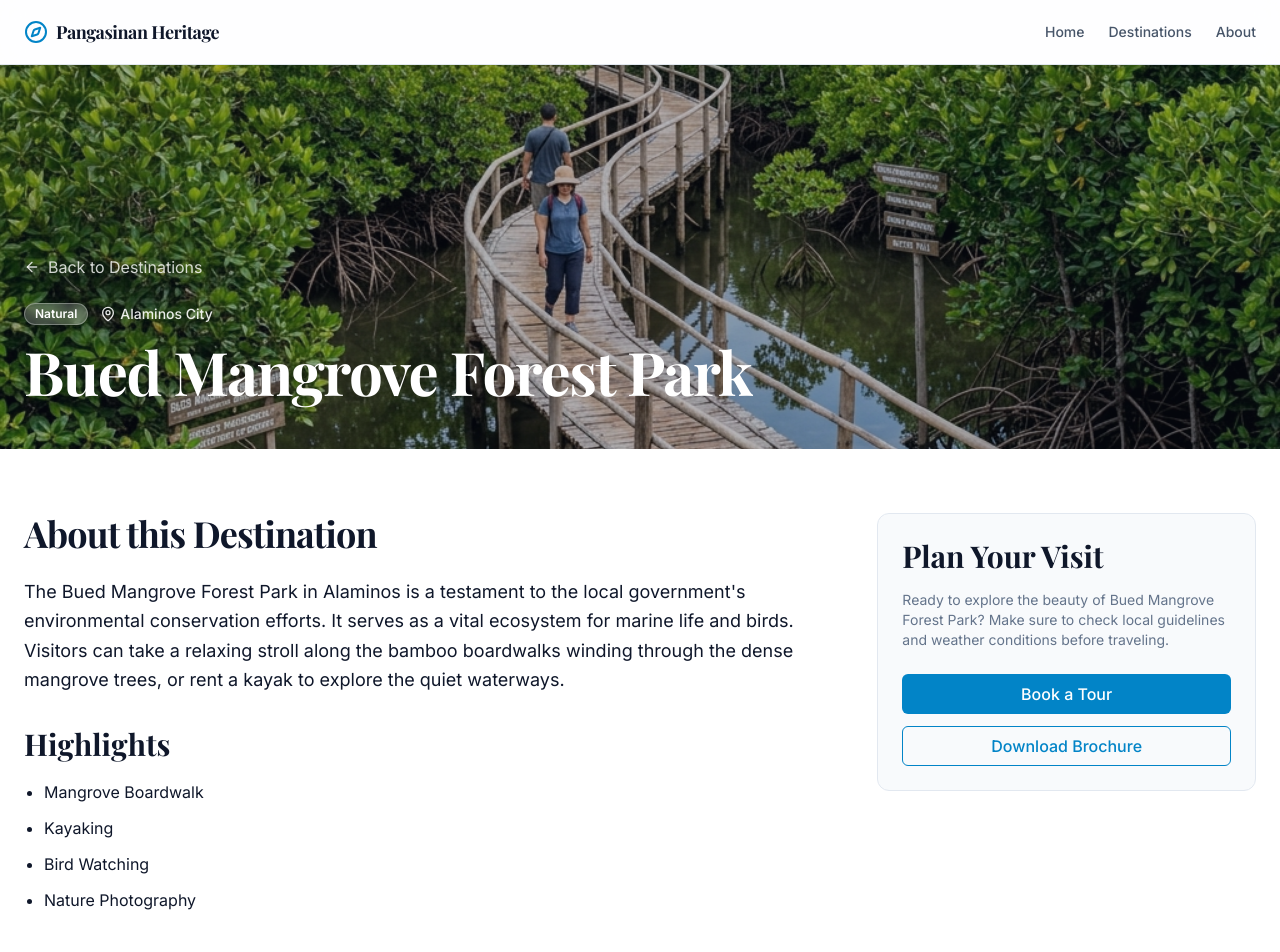
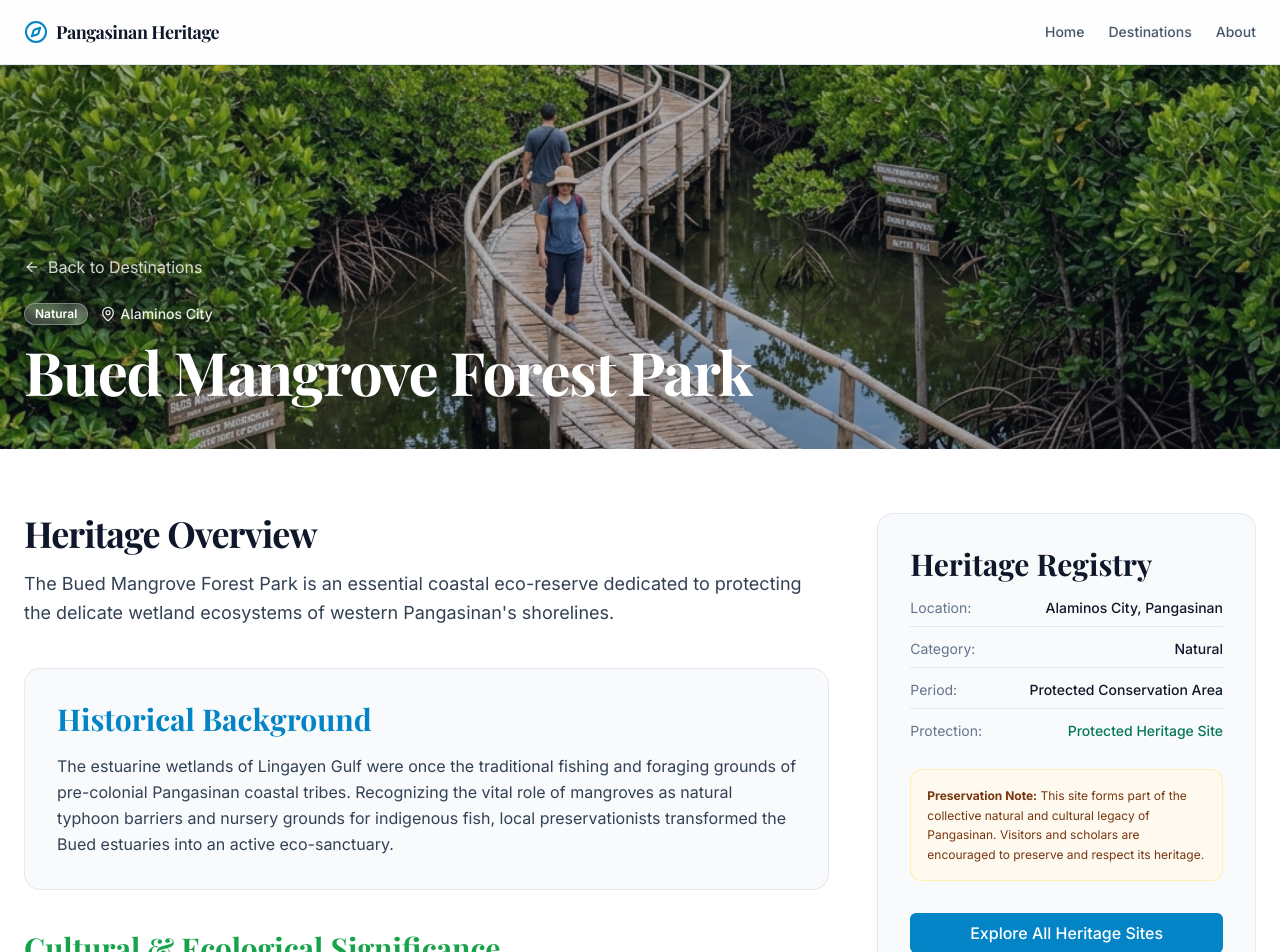
Before and after one commit to klaaayd/elective4pangasinanheritage, a Next.js app: page /destinations/bued-mangrove in a window 1280 px wide. Shown: the top 952 px of the page. Built offline with nearby package versions, Linux system fonts and the light colour scheme; a web font is replaced by a local one.

Commit message:
Enhance heritage education content, remove bookings, and prevent search redirects

```diff
--- a/src/app/destinations/[id]/page.tsx
+++ b/src/app/destinations/[id]/page.tsx
@@ -62,30 +62,88 @@ export default function DestinationDetailsPage({ params }: DestinationDetailsPro
 
         <div className="container mx-auto px-4 md:px-6 py-12 md:py-16">
           <div className="grid grid-cols-1 lg:grid-cols-3 gap-12">
-            <div className="lg:col-span-2">
-              <Heading level={2} className="mb-6">About this Destination</Heading>
-              <Text className="text-lg leading-relaxed mb-8">
-                {destination.description}
-              </Text>
+            <div className="lg:col-span-2 space-y-10">
+              {/* Overview */}
+              <div>
+                <Heading level={2} className="mb-4 text-3xl">Heritage Overview</Heading>
+                <Text className="text-lg leading-relaxed text-slate-700">
+                  {destination.description}
+                </Text>
+              </div>
 
-              <Heading level={3} className="mb-4">Highlights</Heading>
-              <ul className="list-disc pl-5 space-y-2 mb-8">
-                {destination.highlights.map((highlight, index) => (
-                  <li key={index}>
-                    <Text>{highlight}</Text>
-                  </li>
-                ))}
-              </ul>
+              {/* Historical Background */}
+              <div className="bg-slate-50 p-6 md:p-8 rounded-2xl border border-slate-200">
+                <Heading level={3} className="mb-4 text-2xl text-pangasinan-blue">Historical Background</Heading>
+                <Text className="text-base leading-relaxed text-slate-700">
+                  {destination.historicalBackground}
+                </Text>
+              </div>
+
+              {/* Cultural Significance */}
+              <div>
+                <Heading level={3} className="mb-4 text-2xl text-pangasinan-green">Cultural & Ecological Significance</Heading>
+                <Text className="text-base leading-relaxed text-slate-700">
+                  {destination.significance}
+                </Text>
+              </div>
+
+              {/* Highlights */}
+              <div>
+                <Heading level={3} className="mb-4 text-2xl">Key Heritage Features</Heading>
+                <div className="grid grid-cols-1 sm:grid-cols-2 gap-3">
+                  {destination.highlights.map((highlight, index) => (
+                    <div key={index} className="flex items-center p-3 rounded-xl bg-white border border-slate-200 shadow-sm">
+                      <span className="w-2 h-2 rounded-full bg-pangasinan-blue mr-3 shrink-0" />
+                      <Text className="font-medium text-slate-800">{highlight}</Text>
+                    </div>
+                  ))}
+                </div>
+              </div>
             </div>
 
+            {/* Sidebar: Heritage Registry Card */}
             <div>
-              <div className="rounded-xl border border-slate-200 bg-slate-50 p-6 sticky top-24">
-                <Heading level={3} className="mb-4">Plan Your Visit</Heading>
-                <Text variant="muted" className="mb-6">
-                  Ready to explore the beauty of {destination.name}? Make sure to check local guidelines and weather conditions before traveling.
-                </Text>
-                <Button className="w-full mb-3">Book a Tour</Button>
-                <Button variant="outline" className="w-full">Download Brochure</Button>
+              <div className="rounded-2xl border border-slate-200 bg-slate-50 p-6 md:p-8 sticky top-24 shadow-sm space-y-6">
+                <div>
+                  <Heading level={3} className="text-xl mb-4">Heritage Registry</Heading>
+                  <dl className="space-y-3 text-sm">
+                    <div className="flex justify-between border-b border-slate-200 pb-2">
+                      <dt className="text-slate-500">Location:</dt>
+                      <dd className="font-medium text-slate-900">{destination.location}, Pangasinan</dd>
+                    </div>
+                    <div className="flex justify-between border-b border-slate-200 pb-2">
+                      <dt className="text-slate-500">Category:</dt>
+                      <dd className="font-medium text-slate-900">{destination.category}</dd>
+                    </div>
+                    <div className="flex justify-between border-b border-slate-200 pb-2">
+                      <dt className="text-slate-500">Period:</dt>
+                      <dd className="font-medium text-slate-900">{destination.established}</dd>
+                    </div>
+                    <div className="flex justify-between pb-1">
+                      <dt className="text-slate-500">Protection:</dt>
+                      <dd className="font-medium text-emerald-700">Protected Heritage Site</dd>
+                    </div>
+                  </dl>
+                </div>
+
+                <div className="rounded-xl bg-amber-50/80 border border-amber-200/60 p-4">
+                  <Text className="text-xs text-amber-900 leading-relaxed">
+                    <strong>Preservation Note:</strong> This site forms part of the collective natural and cultural legacy of Pangasinan. Visitors and scholars are encouraged to preserve and respect its heritage.
+                  </Text>
+                </div>
+
+                <div className="space-y-3 pt-2">
+                  <Link href="/destinations" className="block">
+                    <Button variant="primary" className="w-full">
+                      Explore All Heritage Sites
+                    </Button>
+                  </Link>
+                  <Link href="/about" className="block">
+                    <Button variant="outline" className="w-full">
+                      Read Province History
+                    </Button>
+                  </Link>
+                </div>
               </div>
             </div>
           </div>
--- a/src/app/page.tsx
+++ b/src/app/page.tsx
@@ -29,12 +29,12 @@ export default function Home() {
         <section className="bg-pangasinan-salt-dark py-16 md:py-24">
           <div className="container mx-auto px-4 md:px-6 flex flex-col md:flex-row items-center gap-10">
             <div className="md:w-1/2">
-              <Heading level={2} className="mb-4">Why Visit Pangasinan?</Heading>
+              <Heading level={2} className="mb-4">The Heritage of Pangasinan</Heading>
               <Text className="mb-4">
-                Pangasinan is a province where history, culture, and nature intertwine beautifully. From the world-renowned Hundred Islands to the solemnity of the Manaoag Church, it offers diverse experiences for every type of traveler.
+                Pangasinan is a province where history, culture, and nature intertwine beautifully. From the prehistoric coral formations of the Hundred Islands to the solemn colonial architecture of Manaoag and Bolinao, each landmark tells a story of the communities and events that shaped the north.
               </Text>
               <Text>
-                Our digital showcase aims to preserve and promote these heritage sites, ensuring they remain appreciated for generations to come. Join us in celebrating the heart of the north.
+                This digital showcase is dedicated to documenting, explaining, and celebrating these heritage treasures, fostering cultural appreciation and environmental awareness for generations to come.
               </Text>
             </div>
             <div className="md:w-1/2 grid grid-cols-2 gap-4">
--- a/src/data/destinations.ts
+++ b/src/data/destinations.ts
@@ -5,6 +5,9 @@ export interface Destination {
   name: string;
   shortDescription: string;
   description: string;
+  historicalBackground: string;
+  significance: string;
+  established: string;
   location: string;
   category: 'Natural' | 'Historical' | 'Cultural' | 'Religious';
   image: string;
@@ -15,61 +18,79 @@ export const destinations: Destination[] = [
   {
     id: "hundred-islands",
     name: "Hundred Islands National Park",
-    shortDescription: "A group of 124 islands scattered in Lingayen Gulf, known for their mushroom-like shapes and vibrant marine life.",
-    description: "The Hundred Islands National Park (Pangasinan: Kapulo-puloan or Taytay-Bakes) is the first national park and a protected area located in Alaminos, Pangasinan in the northern Philippines. The islands, totaling 124 at low tide and 123 at high tide, are scattered in Lingayen Gulf and are believed to be about two million years old. They actually consist of ancient corals that extend well inland.",
+    shortDescription: "An ancient geological marvel of 124 limestone islands in Lingayen Gulf, preserved as the first national park of the Philippines.",
+    description: "The Hundred Islands National Park (Pangasinan: Kapulo-puloan or Taytay-Bakes) is the first national park and a protected area located in Alaminos, Pangasinan. The islands, totaling 124 at low tide and 123 at high tide, are scattered across Lingayen Gulf and are estimated to be over two million years old.",
+    historicalBackground: "The islands originated as ancient coral reefs that were uplifted through centuries of tectonic activity. Continuous wave action and weathering gradually carved the bases of the limestone formations, resulting in their iconic mushroom-like silhouettes. In 1940, President Manuel L. Quezon formally declared it a protected National Park through Presidential Proclamation No. 667.",
+    significance: "Serves as an irreplaceable marine biodiversity sanctuary and a living geological museum illustrating the prehistoric ocean floor topography of northern Luzon.",
+    established: "Declared National Park in 1940",
     location: "Alaminos City",
     category: "Natural",
     image: getImagePath("/images/hundred-islands.jpg"),
-    highlights: ["Island Hopping", "Snorkeling", "Pilgrimage Island", "Governor's Island Viewpoint"]
+    highlights: ["Geological Formations", "Marine Biodiversity", "Pilgrimage Island", "Coral Reef Ecosystems"]
   },
   {
     id: "manaoag-church",
     name: "Minor Basilica of Our Lady of the Rosary of Manaoag",
-    shortDescription: "A major pilgrimage site in the Philippines, drawing thousands of devotees to the miraculous icon of Our Lady of Manaoag.",
-    description: "The Minor Basilica of Our Lady of the Rosary of Manaoag, located on top of a hill in the town, has been canonically affiliated with the Papal Basilica of Saint Mary Major in Rome since June 2011. The church is one of the Philippines' most widely visited Roman Catholic Pilgrimage sites. Many Catholics flock here, praying for health, safe travels, and good fortune.",
+    shortDescription: "A centuries-old spiritual center and architectural sanctuary canonically affiliated with the Papal Basilica of Saint Mary Major in Rome.",
+    description: "The Minor Basilica of Our Lady of the Rosary of Manaoag is one of the most revered Roman Catholic pilgrimage destinations in the country, drawing millions of faithful devotees and cultural scholars annually.",
+    historicalBackground: "The origins of Manaoag date back to 1605 when an Augustinian friar established the initial mission. According to local historical lore, the Virgin Mary appeared to an indigenous farmer atop a hill, calling out to him (from the Pangasinan root word 'taoag', meaning 'to call'—hence 'Manaoag'). The stone sanctuary was progressively expanded across the Spanish colonial era and survived heavy bombardment during World War II.",
+    significance: "A central pillar of Pangasinan religious heritage and popular devotion, elevated to the status of Minor Basilica in 2014 by Pope Francis.",
+    established: "Founded in 1605",
     location: "Manaoag",
     category: "Religious",
     image: getImagePath("/images/manaoag-church.jpg"),
-    highlights: ["Pilgrimage", "Historical Architecture", "Religious Artifacts", "Mass Services"]
+    highlights: ["17th-Century Ivories", "Colonial Belfry & Nave", "Spiritual Heritage Museum", "Votive Cultural Traditions"]
   },
   {
     id: "cape-bolinao-lighthouse",
     name: "Cape Bolinao Lighthouse",
-    shortDescription: "An iconic historical lighthouse offering panoramic views of the South China Sea and the West Philippine Sea.",
-    description: "Built in 1903 by American, British, and Filipino engineers, the Cape Bolinao Lighthouse stands proudly atop Punta Piedra Point in Patar, Bolinao. It is one of the five major lighthouses in the country and stands at 101 feet, making it the second tallest lighthouse in the Philippines next to the Cape Bojeador Lighthouse in Ilocos Norte.",
+    shortDescription: "An early 20th-century maritime beacon standing tall over Punta Piedra Point, guiding historic seafaring routes.",
+    description: "Built in 1903 by a joint coalition of American, British, and Filipino engineers, the Cape Bolinao Lighthouse stands proudly atop Punta Piedra Point. Rising 101 feet, it is the second tallest lighthouse tower in the Philippines.",
+    historicalBackground: "Erected during the American colonial administration to secure international shipping lanes navigating the South China Sea and Lingayen Gulf, the beacon guided countless merchant galleons, naval vessels, and coastal trading vessels across treacherous offshore coral banks for over a century.",
+    significance: "An architectural testament to turn-of-the-century civil engineering and an enduring coastal beacon that protected international trade routes along western Pangasinan.",
+    established: "Constructed in 1903",
     location: "Bolinao",
     category: "Historical",
     image: getImagePath("/images/cape-bolinao-lighthouse.jpg"),
-    highlights: ["Panoramic Views", "Historical Structure", "Patar Beach Proximity", "Photography"]
+    highlights: ["Early 20th-Century Architecture", "Maritime Trade Legacy", "Punta Piedra Bluff", "Western Sea Lookout"]
   },
   {
     id: "sunflower-maze",
     name: "Tayug Sunflower Eco Park",
-    shortDescription: "A vibrant eco-park featuring thousands of blooming sunflowers and a meticulously designed maze.",
-    description: "The Tayug Sunflower Eco Park is a seasonal attraction that boasts a spectacular display of thousands of sunflowers. It features a unique maze made entirely of sunflower plants, providing a fun and picturesque experience for families, friends, and photography enthusiasts. Aside from sunflowers, the park also cultivates other ornamental plants and vegetables.",
+    shortDescription: "An agricultural showcase celebrating the agrarian traditions and botanical heritage of eastern Pangasinan.",
+    description: "The Tayug Sunflower Eco Park is a botanical landscape celebrating Pangasinan's fertile soil and innovative eco-agricultural heritage, showcasing expansive living labyrinths of blooming sunflowers and local flora.",
+    historicalBackground: "Eastern Pangasinan has historically served as the agricultural heartland of the province. The eco-park was designed to bridge traditional rural crop cultivation with public education, demonstrating sustainable farming methods and indigenous flower varieties to modern generations.",
+    significance: "Demonstrates the agricultural heritage and biodiversity stewardship that sustains local rural communities across the province.",
+    established: "Agricultural Heritage Initiative",
     location: "Tayug",
     category: "Cultural",
     image: getImagePath("/images/sunflower-maze.jpg"),
-    highlights: ["Sunflower Maze", "Photography", "Eco-tourism", "Flower Gardens"]
+    highlights: ["Agro-Botanical Heritage", "Biodiversity Education", "Rural Craftsmanship", "Landscape Cultivation"]
   },
   {
     id: "bued-mangrove",
     name: "Bued Mangrove Forest Park",
-    shortDescription: "A tranquil sanctuary for mangrove species and wildlife, perfect for eco-walks and kayaking.",
-    description: "The Bued Mangrove Forest Park in Alaminos is a testament to the local government's environmental conservation efforts. It serves as a vital ecosystem for marine life and birds. Visitors can take a relaxing stroll along the bamboo boardwalks winding through the dense mangrove trees, or rent a kayak to explore the quiet waterways.",
+    shortDescription: "A vital estuarine conservation sanctuary preserving native mangrove species and coastal wildlife ecosystems.",
+    description: "The Bued Mangrove Forest Park is an essential coastal eco-reserve dedicated to protecting the delicate wetland ecosystems of western Pangasinan's shorelines.",
+    historicalBackground: "The estuarine wetlands of Lingayen Gulf were once the traditional fishing and foraging grounds of pre-colonial Pangasinan coastal tribes. Recognizing the vital role of mangroves as natural typhoon barriers and nursery grounds for indigenous fish, local preservationists transformed the Bued estuaries into an active eco-sanctuary.",
+    significance: "An exemplary model of community-driven environmental conservation preserving indigenous marine ecosystems and protecting coastlines from erosion.",
+    established: "Protected Conservation Area",
     location: "Alaminos City",
     category: "Natural",
     image: getImagePath("/images/bued-mangrove.jpg"),
-    highlights: ["Mangrove Boardwalk", "Kayaking", "Bird Watching", "Nature Photography"]
+    highlights: ["Indigenous Mangrove Species", "Estuarine Wildlife Sanctuary", "Bamboo Eco-Walkway", "Coastal Defense Heritage"]
   },
   {
     id: "st-james-the-great-parish",
     name: "St. James the Great Parish Church",
-    shortDescription: "A 17th-century Spanish colonial church known for its distinct architecture and historical significance.",
-    description: "Located in Bolinao, the St. James the Great Parish Church is a significant historical and religious landmark. Built in 1609 out of black coral stones, the church is a prime example of Spanish colonial architecture. It has withstood numerous typhoons and earthquakes over the centuries and remains a central place of worship for the locals.",
+    shortDescription: "A fortress-like Spanish colonial church constructed in 1609 using dark volcanic rock and sea coral blocks.",
+    description: "Located in the heritage district of Bolinao, the St. James the Great Parish Church stands as one of the oldest surviving stone church complexes in northern Luzon.",
+    historicalBackground: "Constructed in 1609 by Augustinian Recollect missionaries, the church's walls were assembled from blocks of black coral rock quarried directly from the adjacent sea. Built with thick fortress-like buttresses, it frequently served as a sanctuary for townsfolk fleeing pirate raids along the coast during the 17th and 18th centuries.",
+    significance: "Recognized as a historic cultural treasure reflecting Spanish Baroque religious architecture adapted with indigenous materials and coastal defensive engineering.",
+    established: "Erected in 1609",
     location: "Bolinao",
     category: "Religious",
     image: getImagePath("/images/st-james-the-great-parish.jpg"),
-    highlights: ["Spanish Architecture", "Historical Marker", "Religious Services", "Town Center"]
+    highlights: ["Black Coral Stone Masonry", "17th-Century Fortress Architecture", "Historical Marker", "Spanish Colonial Archive"]
   }
 ];
```
Also changed, not shown: src/components/molecules/SearchBar.tsx (+20 -7 lines).
